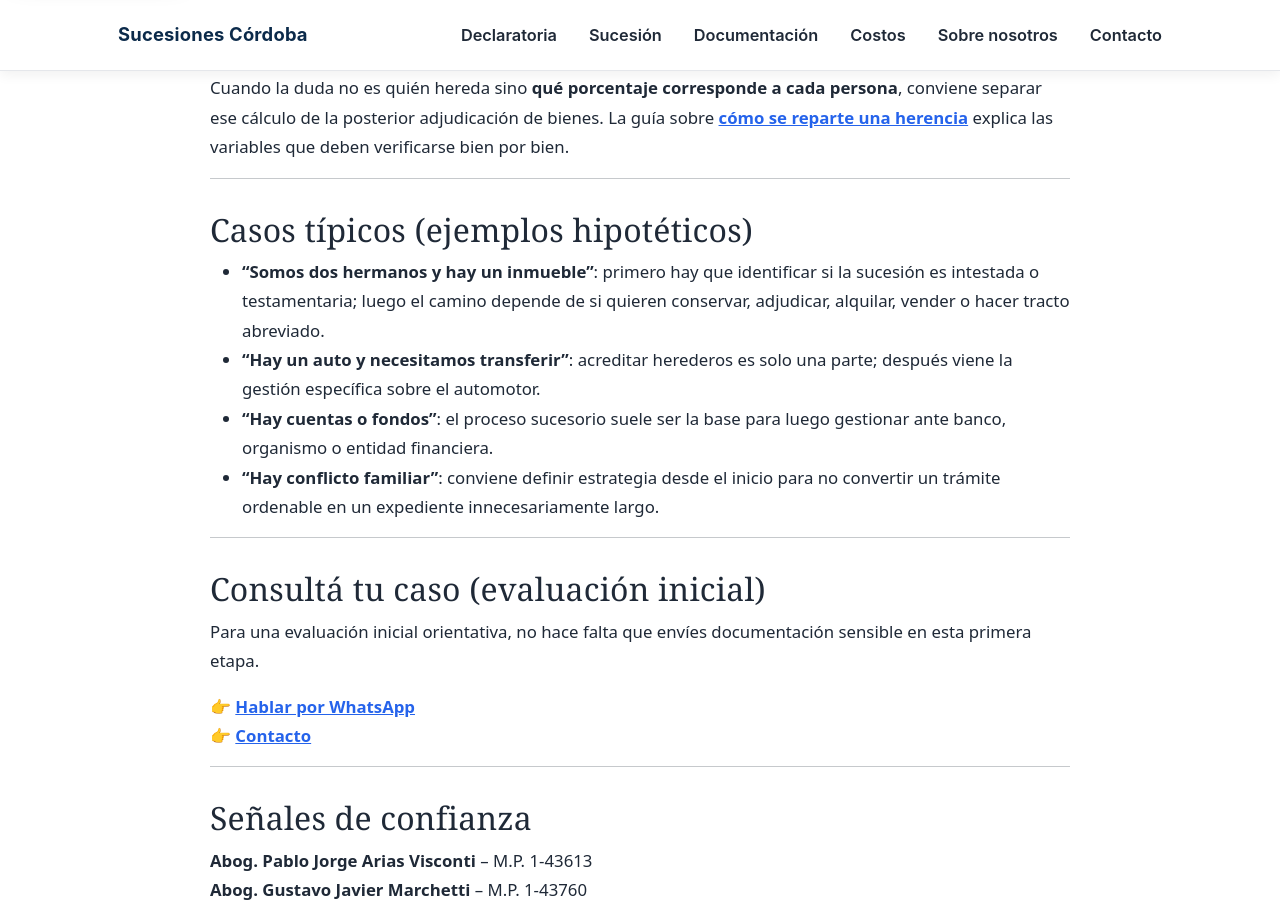
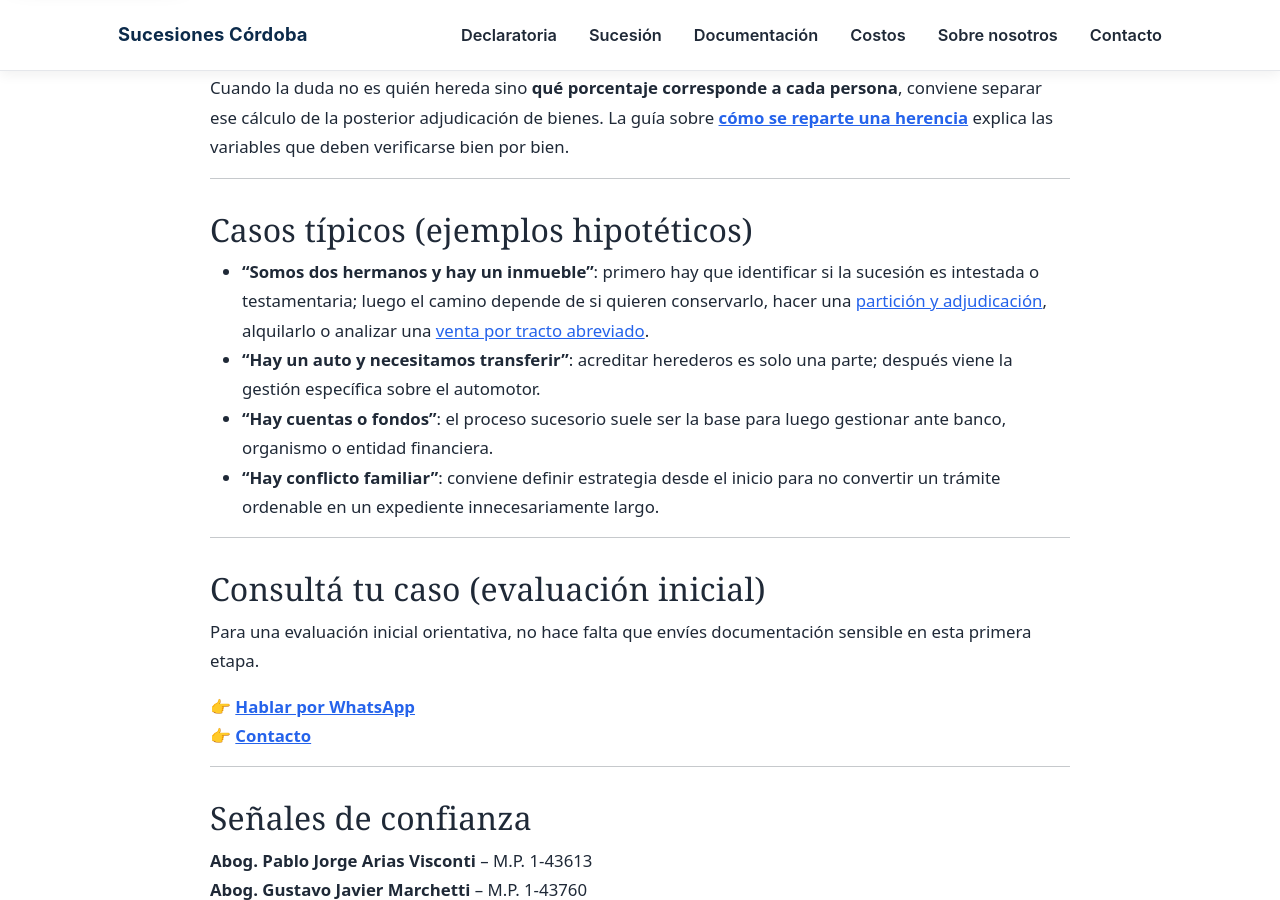
Before and after one commit to Elitedomainsx/sucesionescordoba, a Jekyll site: the page built from sucesiones-cordoba.md, in a window 1280 px wide and 900 px high, scrolled down 5808 px. Built offline with Jekyll 4.4.1, drawn with Linux system fonts in a browser that asks for light colours; some of the changed text lies outside the part shown.

Commit message:
Reforzar enlaces hacia tracto y partición

```diff
--- a/sucesiones-cordoba.md
+++ b/sucesiones-cordoba.md
@@ -95,7 +95,7 @@ En la sucesión intestada, una vez justificado el fallecimiento y denunciados lo
 Para la intestada, podés verlo en detalle acá: **[trámite de declaratoria: pasos](/declaratoria-de-herederos-cordoba/)**.
 
 ### 6) Lo que viene después (según el objetivo)
-La declaratoria o la resolución sobre el testamento **no siempre cierran el caso**. Después suelen venir gestiones sobre bienes: inscripciones registrales, oficios a bancos, tracto abreviado, adjudicación, partición, venta o acuerdos entre coherederos.
+La declaratoria o la resolución sobre el testamento **no siempre cierran el caso**. Después suelen venir gestiones sobre bienes: inscripciones registrales, oficios a bancos, [venta por tracto abreviado](/tracto-abreviado-cordoba/), adjudicación, [partición de la herencia](/particion-herencia-cordoba/) o acuerdos entre coherederos.
 
 ---
 
@@ -171,7 +171,7 @@ Cuando la duda no es quién hereda sino **qué porcentaje corresponde a cada per
 ---
 
 ## Casos típicos (ejemplos hipotéticos)
-- **“Somos dos hermanos y hay un inmueble”**: primero hay que identificar si la sucesión es intestada o testamentaria; luego el camino depende de si quieren conservar, adjudicar, alquilar, vender o hacer tracto abreviado.
+- **“Somos dos hermanos y hay un inmueble”**: primero hay que identificar si la sucesión es intestada o testamentaria; luego el camino depende de si quieren conservarlo, hacer una [partición y adjudicación](/particion-herencia-cordoba/), alquilarlo o analizar una [venta por tracto abreviado](/tracto-abreviado-cordoba/).
 - **“Hay un auto y necesitamos transferir”**: acreditar herederos es solo una parte; después viene la gestión específica sobre el automotor.
 - **“Hay cuentas o fondos”**: el proceso sucesorio suele ser la base para luego gestionar ante banco, organismo o entidad financiera.
 - **“Hay conflicto familiar”**: conviene definir estrategia desde el inicio para no convertir un trámite ordenable en un expediente innecesariamente largo.
```
